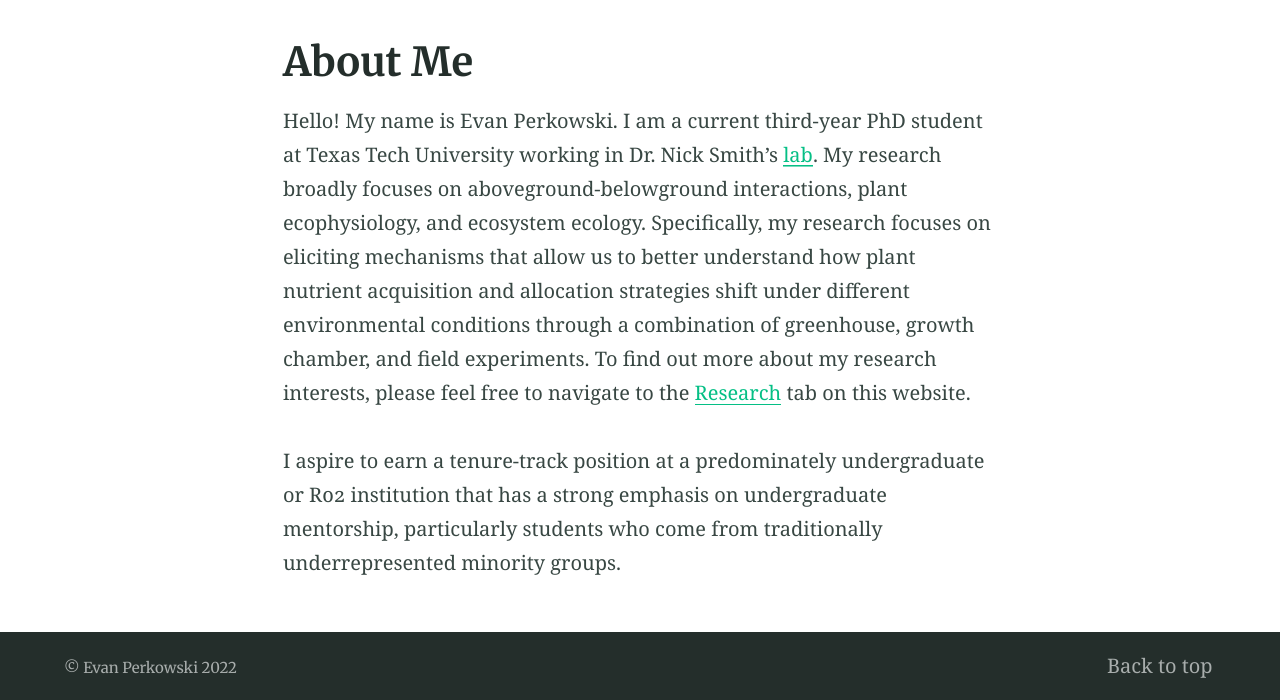
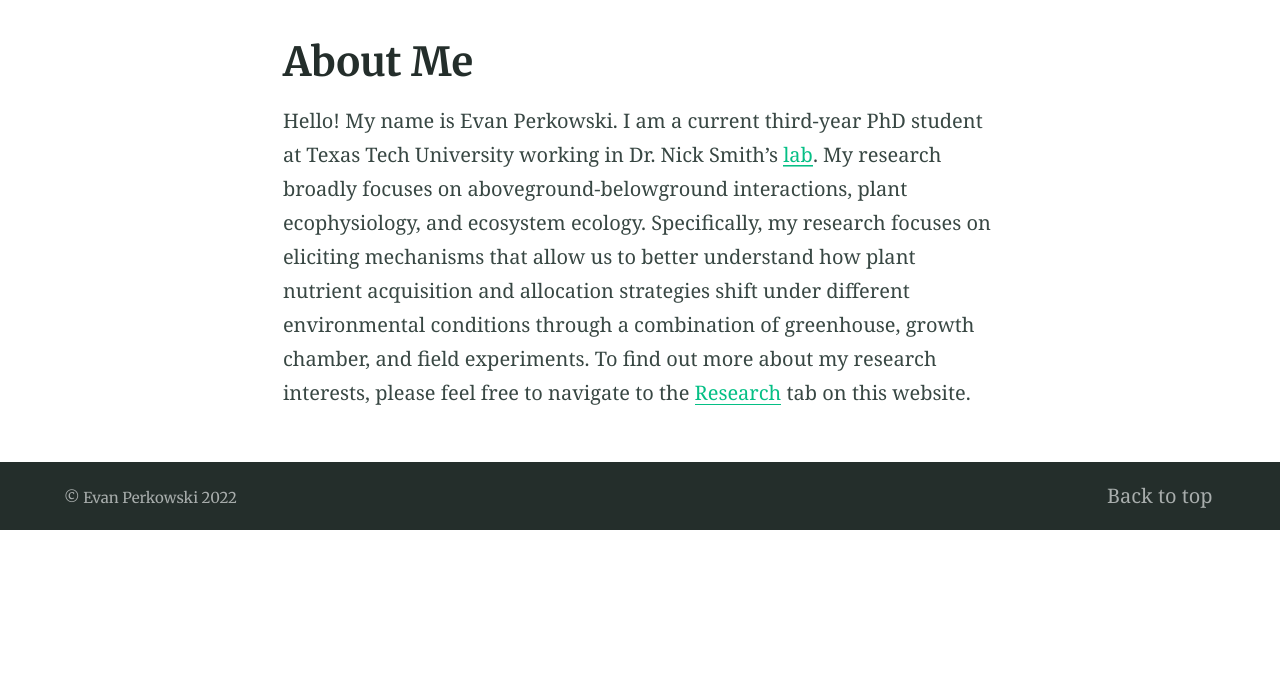
Before and after one commit to eaperkowski/eaperkowski.github.io, a Jekyll site: the page built from about.md, in a window 1280 px wide. Shown: the part 424-1124 px from the top of the page. Built offline with Jekyll 4.4.1, drawn with Linux system fonts in a browser that asks for light colours; after the commit the page ends 954 px from its top, so only the background shows below that.

Commit message:
Update about.md

```diff
--- a/about.md
+++ b/about.md
@@ -5,5 +5,3 @@ feature_image: ["/files/paloduro.jpeg"]
 ---
 
 Hello! My name is Evan Perkowski. I am a current third-year PhD student at Texas Tech University working in Dr. Nick Smith's [lab](http://www.smithecophyslab.com/). My research broadly focuses on aboveground-belowground interactions, plant ecophysiology, and ecosystem ecology. Specifically, my research focuses on eliciting mechanisms that allow us to better understand how plant nutrient acquisition and allocation strategies shift under different environmental conditions through a combination of greenhouse, growth chamber, and field experiments. To find out more about my research interests, please feel free to navigate to the [Research]("/Research.md") tab on this website.
-
-I aspire to earn a tenure-track position at a predominately undergraduate or R02 institution that has a strong emphasis on undergraduate mentorship, particularly students who come from traditionally underrepresented minority groups.
```
